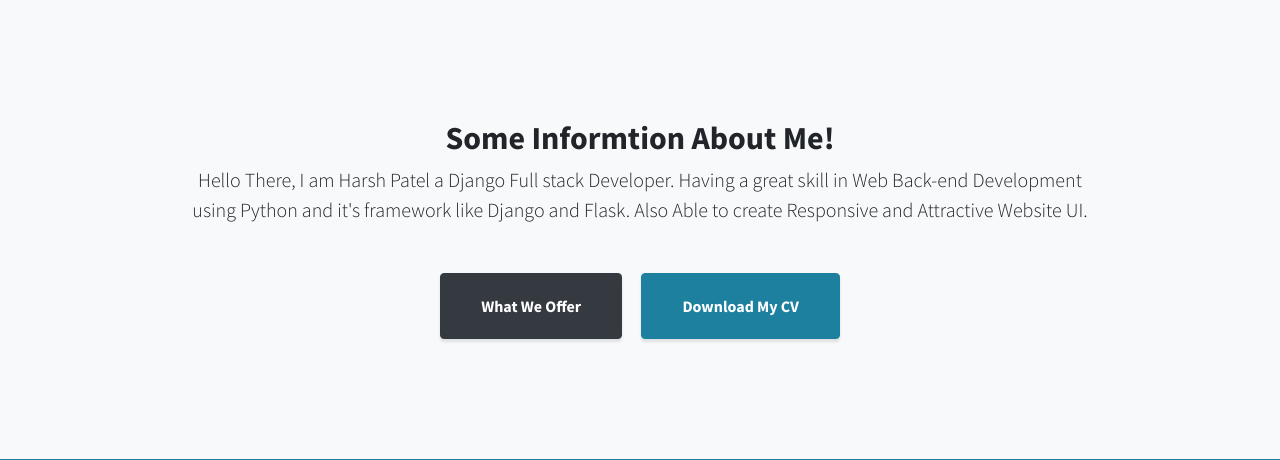
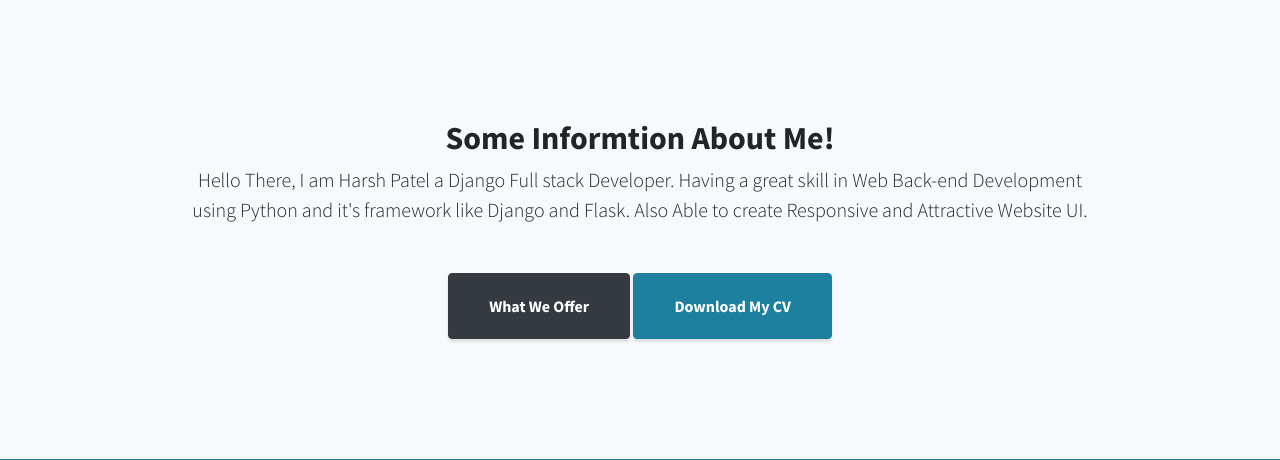
Before and after one commit to Harsh-2811/MyPortfolio, a Django app: page / in a window 1280 px wide. Shown: the part 801-1261 px from the top of the page. Run offline with Django 3.2, Linux system fonts and the light colour scheme; data comes from the database, SQL or seed files in the repository; some libraries are stand-ins or nearby versions.

Commit message:
css change

```diff
--- a/templates/index.html
+++ b/templates/index.html
@@ -16,7 +16,7 @@
   <!-- Custom Fonts -->
   <link href="{% static 'vendor/fontawesome-free/css/all.min.css' %}" rel="stylesheet" type="text/css">
   <link href="https://fonts.googleapis.com/css?family=Source+Sans+Pro:300,400,700,300italic,400italic,700italic" rel="stylesheet" type="text/css">
-  <link href="{% static 'vendor/simple-line-icons/css/simple-line-icons.css ' %}" rel="stylesheet">
+  <link href="{% static 'vendor/simple-line-icons/css/simple-line-icons.css' %}" rel="stylesheet" type="text/css">
 
   <!-- Custom CSS -->
   <link href="{% static 'css/stylish-portfolio.min.css' %}" rel="stylesheet">
@@ -108,7 +108,7 @@
           <p class="lead mb-5">
              Hello There, I am Harsh Patel a Django Full stack Developer. Having a great skill in Web Back-end Development using Python and it's framework like Django and Flask. Also Able to create Responsive and Attractive Website UI.</p>
           <a class="btn btn-dark btn-xl js-scroll-trigger" href="#services">What We Offer</a>
-          <a class="btn btn-primary btn-xl js-scroll-triggerv ml-3" href="{% static '/img/Harsh_Resume_Latest.pdf' %}" download="Harsh_CV">Download My CV</a>
+          <a class="btn btn-primary btn-xl js-scroll-trigger" href="{% static '/img/Harsh_Resume_Latest.pdf' %}" download="Harsh_CV">Download My CV</a>
         </div>
       </div>
     </div>
```
